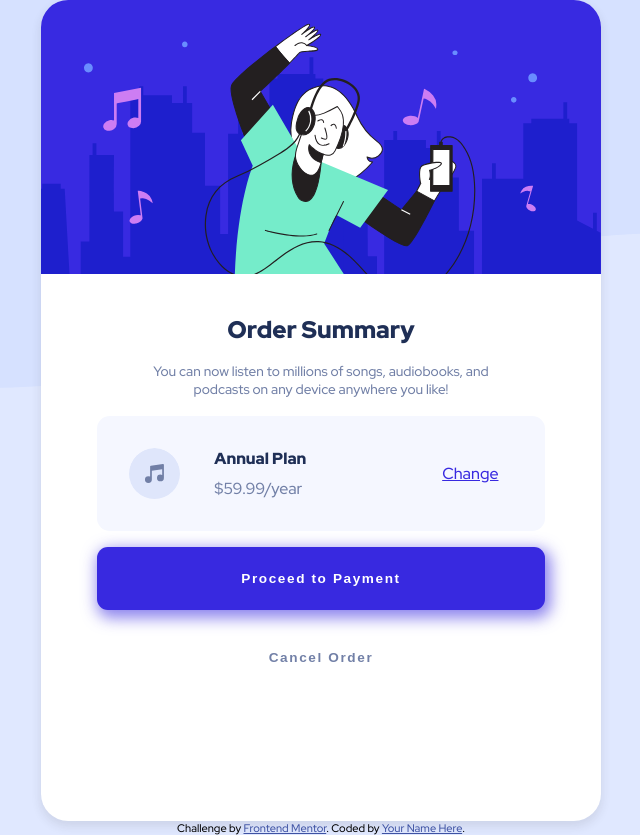
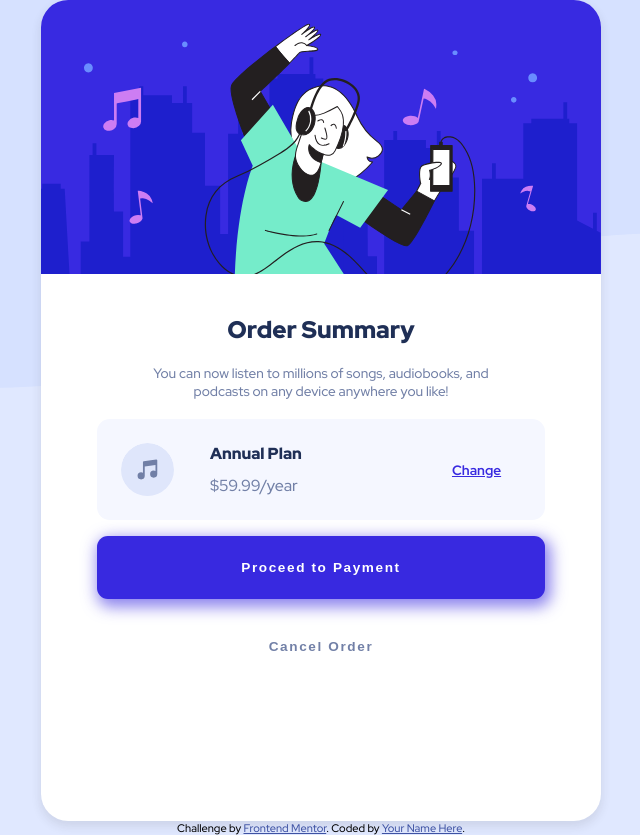
Before and after one commit to IuliiaKonovalova/frontend_mentor_order-summary-component-main, a plain HTML site: page index.html in a window 1280 px wide. Shown: the whole page, without its empty margins (319-959 px from the left). Drawn offline with Linux system fonts and the light colour scheme.

Commit message:
Styling change button

```diff
--- a/assets/css/style.css
+++ b/assets/css/style.css
@@ -107,7 +107,7 @@ img {
   grid-template-columns: 1fr 2.5fr 1fr;
   font-size: 2vh;
   border-radius: var(--br-elements);
-  padding: 2rem;
+  padding: 1.5rem;
 
 }
 
@@ -141,6 +141,8 @@ img {
   text-decoration: underline;
   justify-self: center;
   align-self: center;
+  font-size: 1.7vh;
+  font-weight: 700;
 
 }
 
```
